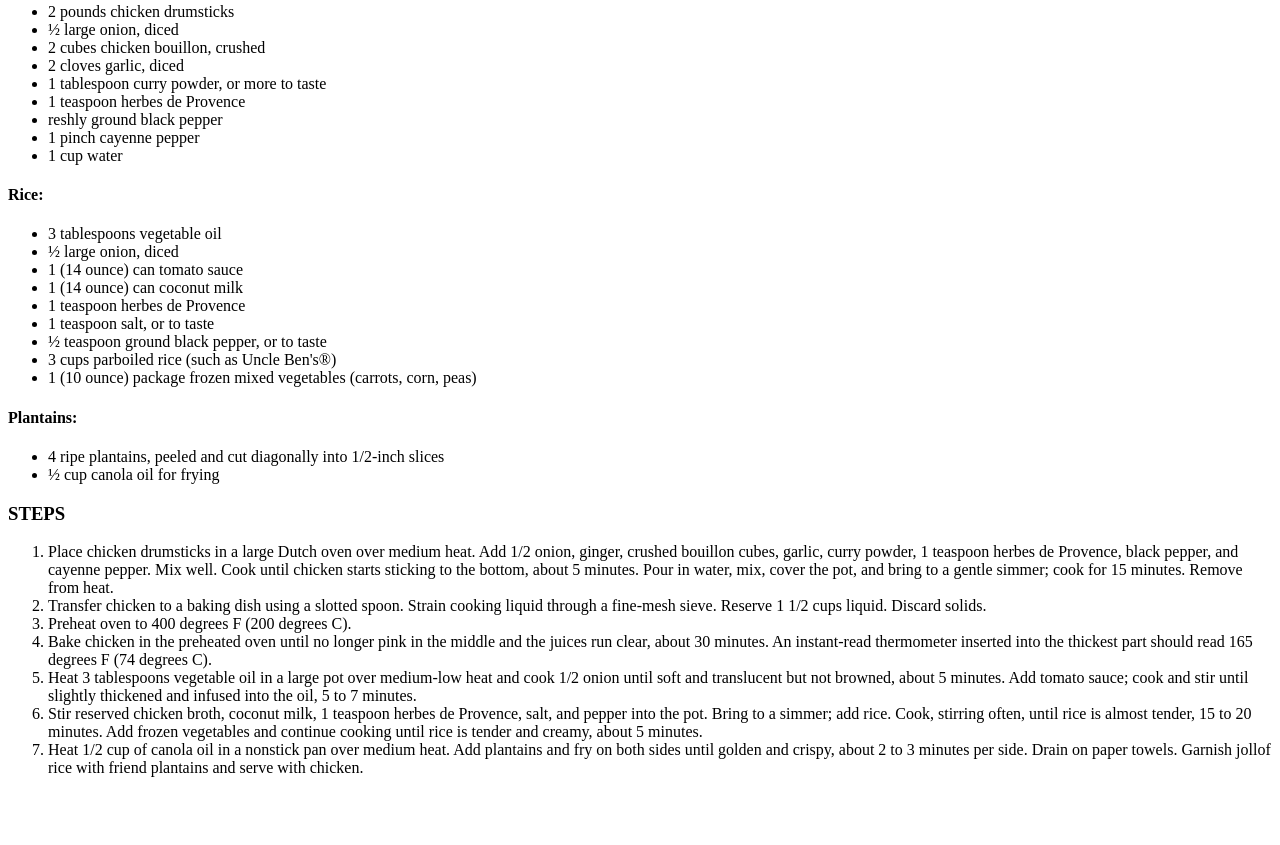
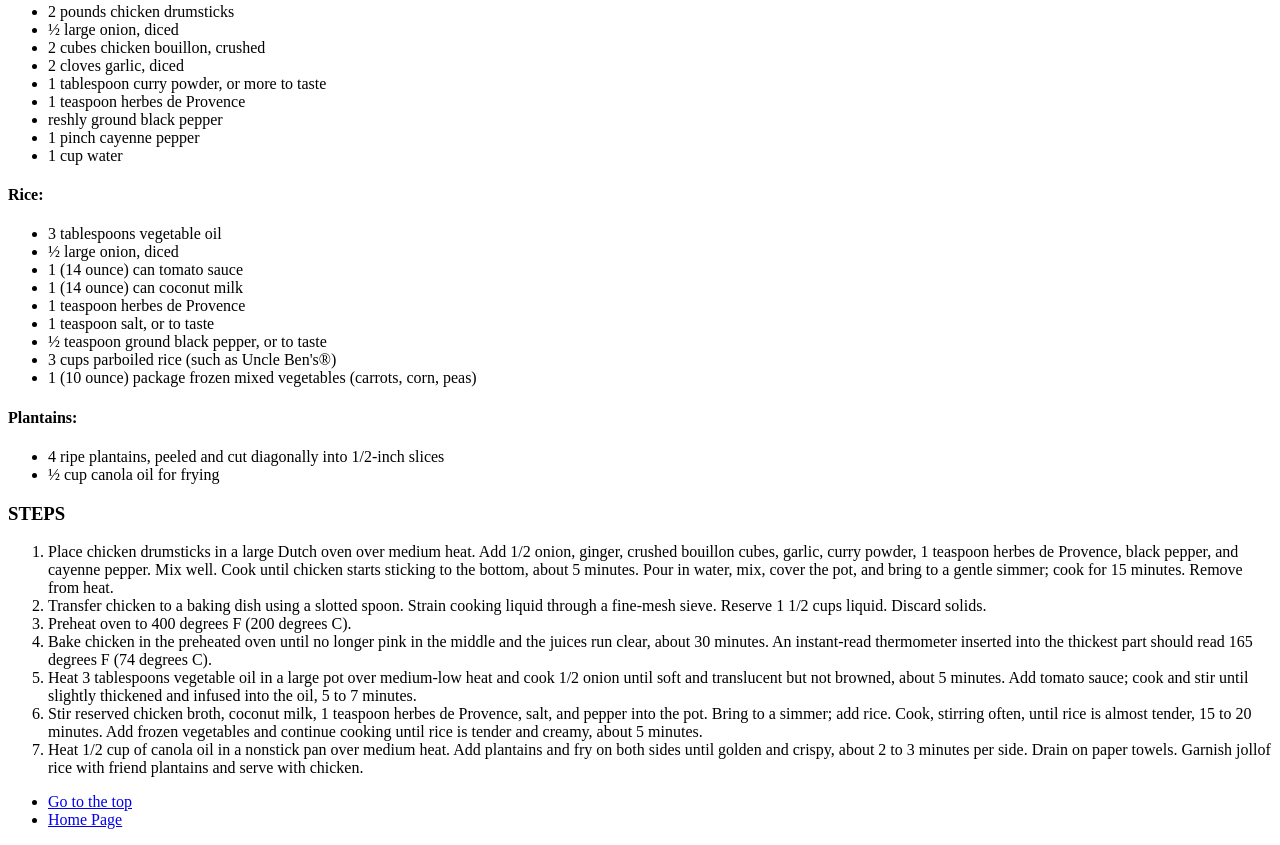
Before and after one commit to Emekapaul/odin-recipes, a plain HTML site: page recipes/nigerian-jollof.html in a window 1280 px wide. Shown: the part 601-1446 px from the top of the page. Before the commit the page ends 1394 px from the top, so only its background shows below. Drawn offline with Linux system fonts and the light colour scheme.

Commit message:
a working nigerian-jollof.html page

```diff
--- a/recipes/nigerian-jollof.html
+++ b/recipes/nigerian-jollof.html
@@ -92,12 +92,12 @@
                      jollof rice with friend plantains and serve with chicken.</li>
             </ol>
 
+            <ul>
+                <li><a href="nigerian-jollof.html">Go to the top</a></li>
+
+                <li><a href="../index.html">Home Page</a></li>
+            </ul>
 
     </body>
 
-
-
-
-
-
 </html>
```
